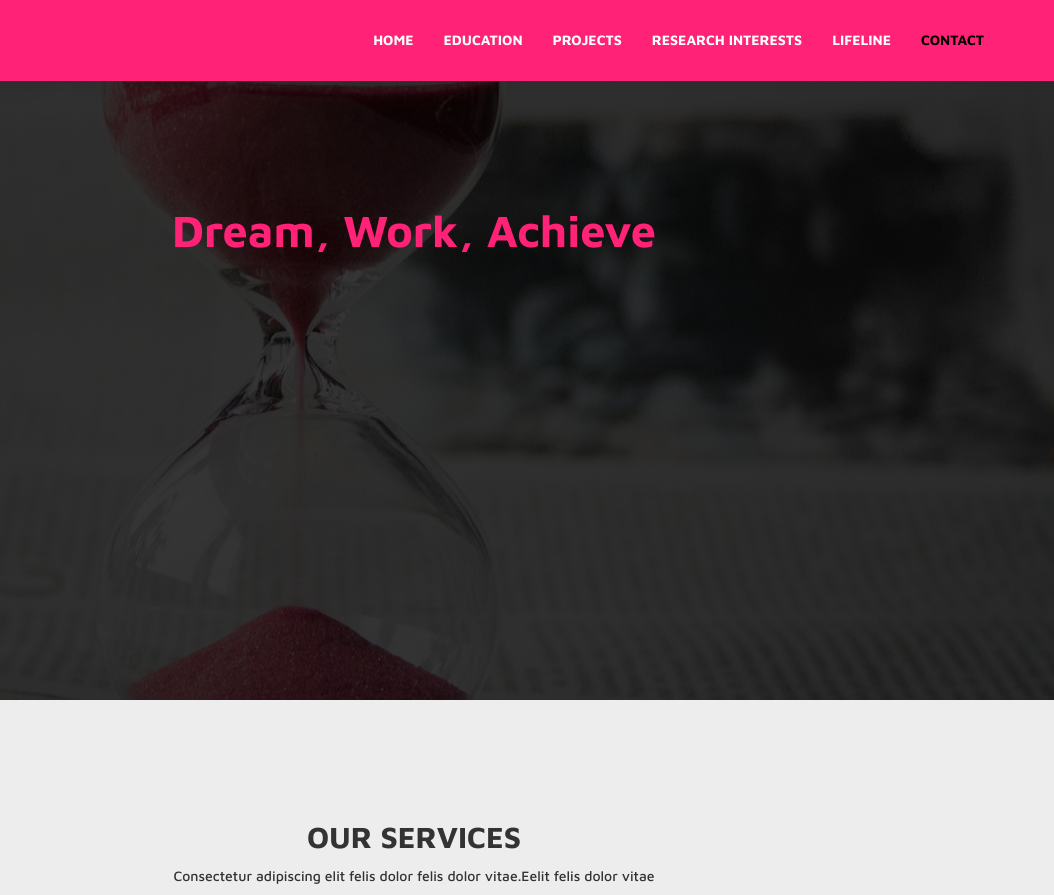
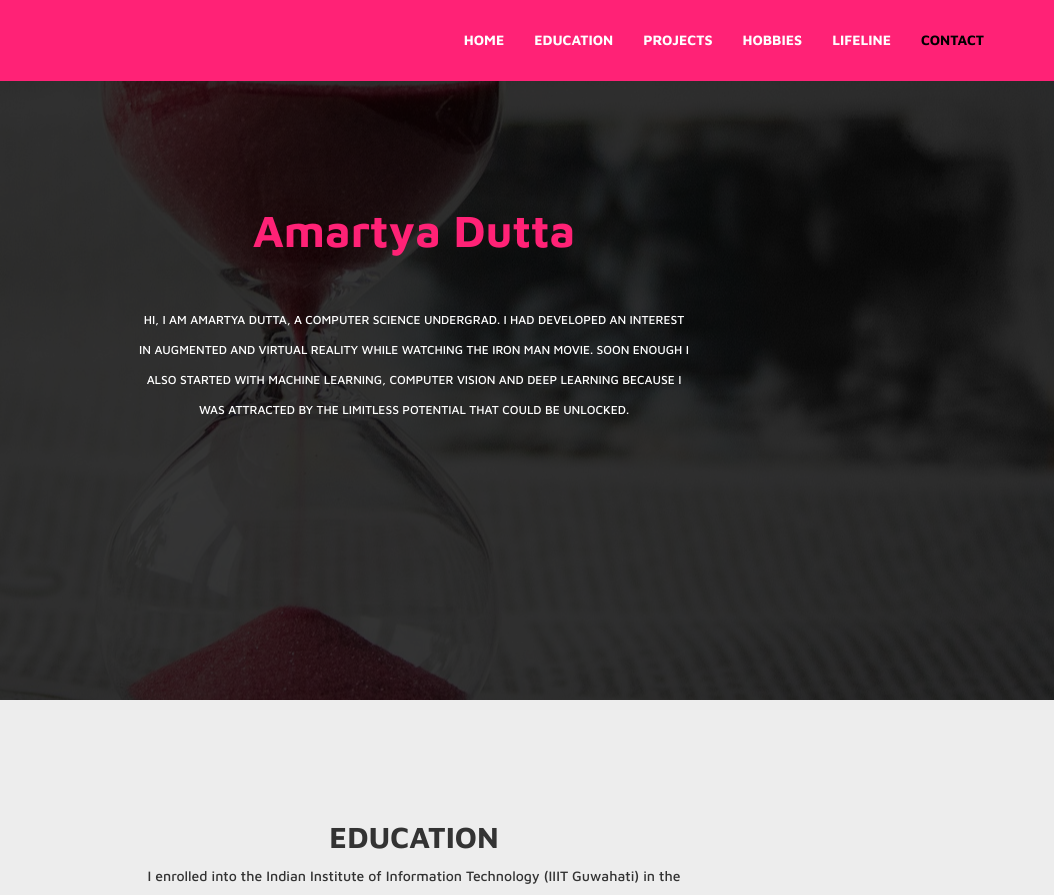
Before and after one commit to BakaZoro/BakaZoro.github.io, a plain HTML site: page index.html in a window 1280 px wide. Shown: the top 895 px of the page, 226-1280 px from the left. Drawn offline with Linux system fonts and the light colour scheme; files whose address does not match are found by name.

Commit message:
updated index

```diff
--- a/index.html
+++ b/index.html
@@ -44,7 +44,7 @@
                     <li><a href="#header">HOME</a></li>
                     <li><a href="#services">EDUCATION</a></li>
                      <li><a href="#clients">PROJECTS</a></li>
-                    <li><a href="#works">RESEARCH INTERESTS</a></li>
+                    <li><a href="#works">HOBBIES</a></li>
                     <li><a href="#team">LIFELINE</a></li>
                     <li><a href="#contact">CONTACT</a></li>
                 </ul>
@@ -59,12 +59,12 @@
                 <div class="row scroll-me">
                     <div class="col-md-6 col-md-offset-3 col-sm-6 col-sm-offset-3 text-center ">
 
-                        <h1 data-scroll-reveal="enter from the bottom after 0.2s">Dream, Work, Achieve
+                        <h1 data-scroll-reveal="enter from the bottom after 0.2s">Amartya Dutta
                         </h1>
 
-                       <!--  <h4 data-scroll-reveal="enter from the bottom after 0.4s">
+                        <h4 data-scroll-reveal="enter from the bottom after 0.4s">Hi, I am Amartya Dutta, a Computer Science undergrad. I had developed an interest in Augmented and Virtual Reality while watching the Iron Man movie. Soon enough I also started with Machine Learning, Computer Vision and Deep Learning because I was attracted by the limitless potential that could be unlocked.
                         </h4>
-                        <a data-scroll-reveal="enter from the bottom after 0.6s" href="#" class="btn btn-danger set-bk-clr">Explore Awesomeness</a> -->
+                        <!-- <a data-scroll-reveal="enter from the bottom after 0.6s" href="#" class="btn btn-danger set-bk-clr">Explore Awesomeness</a> -->
                     </div>
                 </div>
             </div>
@@ -76,8 +76,8 @@
         <div class="container">
             <div class="row text-center">
                 <div class="col-md-6 col-md-offset-3 pad-bottom" data-scroll-reveal="enter from the bottom after 0.2s">
-                    <h2><strong>OUR SERVICES</strong></h2>
-                    Consectetur adipiscing elit felis dolor felis dolor vitae.Eelit felis dolor vitae
+                    <h2><strong>EDUCATION</strong></h2>
+                    I enrolled into the Indian Institute of Information Technology (IIIT Guwahati) in the year 2017. I was initially admitted to the Department of Electronics and Communication Engineering. However, given the fact that I was really passionate about computers and Computer Science especially after high school, I succesffully changed my departments into Computer Science and Engineering.
 
                 </div>
             </div>
```
